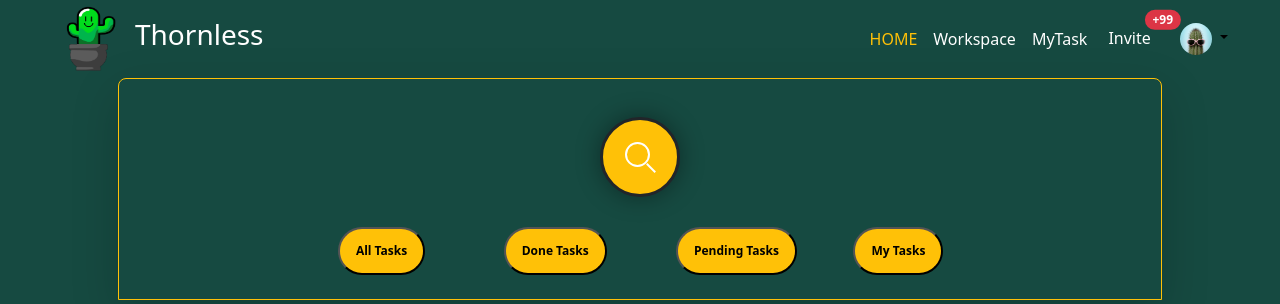
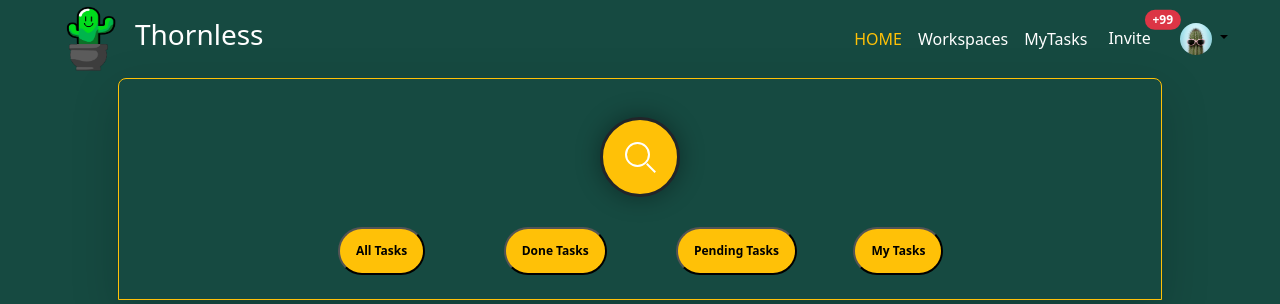
Before and after one commit to pksenpai/task-management-system, a Django app: page /workspace/id/1/all/ in a window 1280 px wide; the page is wider, and only the part inside the window is pictured. Shown: the top 304 px of that part. Run offline with Django 4.2, Linux system fonts and the light colour scheme; the visitor is signed in with stand-in values (Sample User, id 1); data that the repository does not hold is empty; some libraries are stand-ins or nearby versions.

Commit message:
[debug][templates]: fix dropdown bar bug

```diff
--- a/templates/base.html
+++ b/templates/base.html
@@ -4,10 +4,8 @@
 <head>
   <meta charset="utf-8" name="viewport" content="width=device-width, initial-scale=1.0" />
   <link rel="stylesheet" href="bootstrap/bootstrap.min.css">
-  <link rel="stylesheet" href="bootstrap/bootstrap.bundle.min.js">
   <link rel="stylesheet" href="bootstrap/bootstrap-icons.css">
   <link rel="stylesheet" href="{% static 'bootstrap.min.css' %}">
-  <link rel="stylesheet" href="{% static 'bootstrap.bundle.min.js' %}">
   <link rel="stylesheet" href="{% static 'bootstrap-icons.css' %}">
 
   {% block header_setting %}{% endblock %}
@@ -37,8 +35,8 @@
 
           <ul class="nav col-lg-auto ms-lg-auto me-3">
             <li><a href="/" class="nav-link px-2 text-warning">HOME</a></li>
-            <li><a href="/workspace/all/" class="nav-link px-2 text-white">Workspace</a></li>
-            <li><a href="/faqs" class="nav-link px-2 text-white">MyTask</a></li>
+            <li><a href="/workspace/all/" class="nav-link px-2 text-white">Workspaces</a></li>
+            <li><a href="/faqs" class="nav-link px-2 text-white">MyTasks</a></li>
             <li>
               <!-- <a href="/about" class="nav-link px-2 text-white">Invite</a> -->
               <button type="button" class="btn text-white position-relative">
@@ -53,10 +51,9 @@
               <a href="#" class="d-block link-body-emphasis text-decoration-none dropdown-toggle" data-bs-toggle="dropdown" aria-expanded="false">
                 <img src="{% static "004.png" %}" alt="mdo" width="32" height="32" class="rounded-circle">
               </a>
-              <ul class="dropdown-menu text-small" style="">
-                <li><a class="dropdown-item" href="#">New Workspace</a></li>
+              <ul class="dropdown-menu text-small bg-warning">
+                <li><a class="dropdown-item" href="#">Profile</a></li>
                 <li><a class="dropdown-item" href="#">Settings</a></li>
-                <li><a class="dropdown-item" href="#">Profile</a></li>
                 <li><hr class="dropdown-divider"></li>
                 <li><a class="dropdown-item" href="{% url "users:logout" %}">Logout</a></li>
               </ul>
@@ -94,5 +91,6 @@
     </footer>
   </div>
   {% endif %}
+  <script src="{% static 'bootstrap.bundle.min.js' %}" integrity="sha384-C6RzsynM9kWDrMNeT87bh95OGNyZPhcTNXj1NW7RuBCsyN/o0jlpcV8Qyq46cDfL" crossorigin="anonymous"></script>
 </body>
 </html>
```
